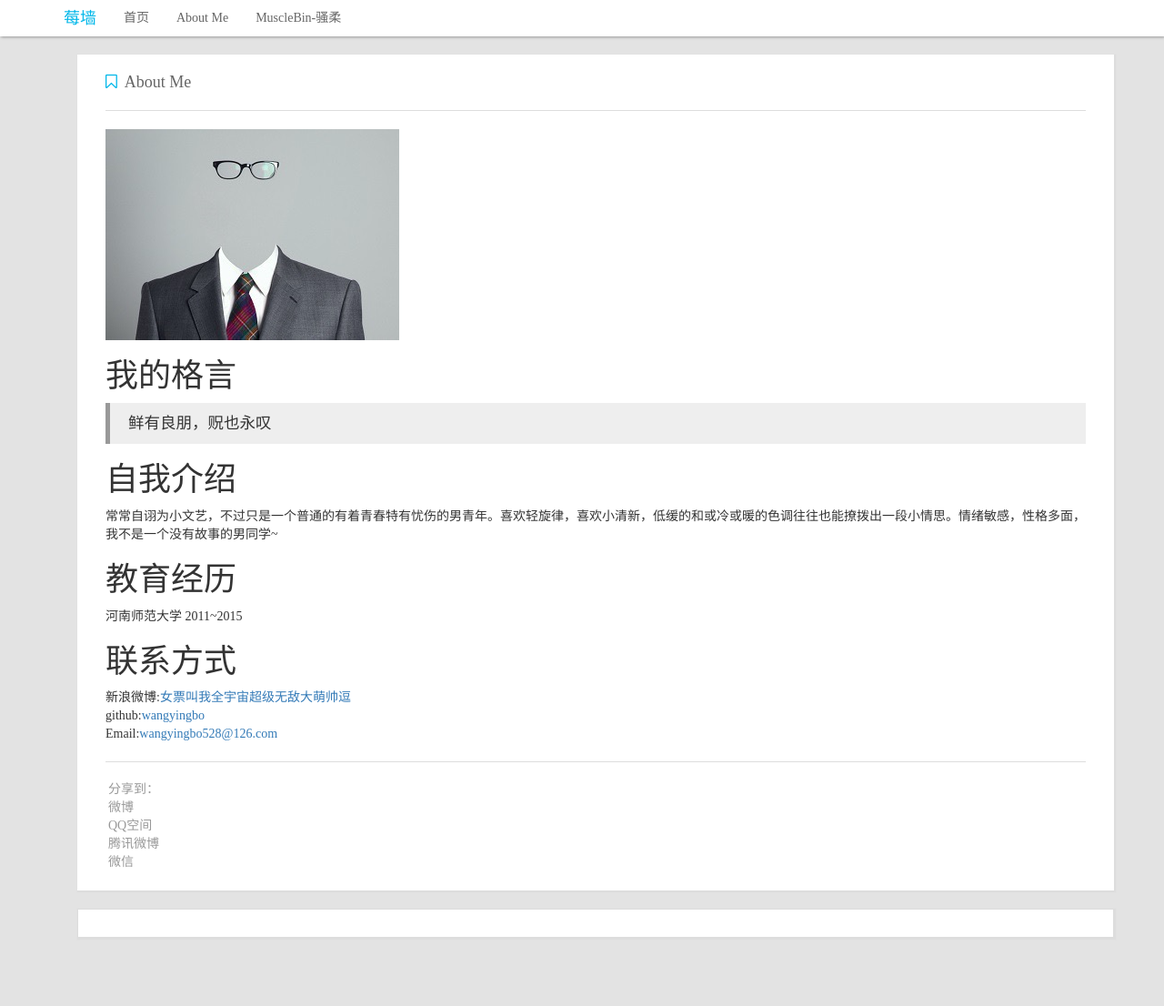
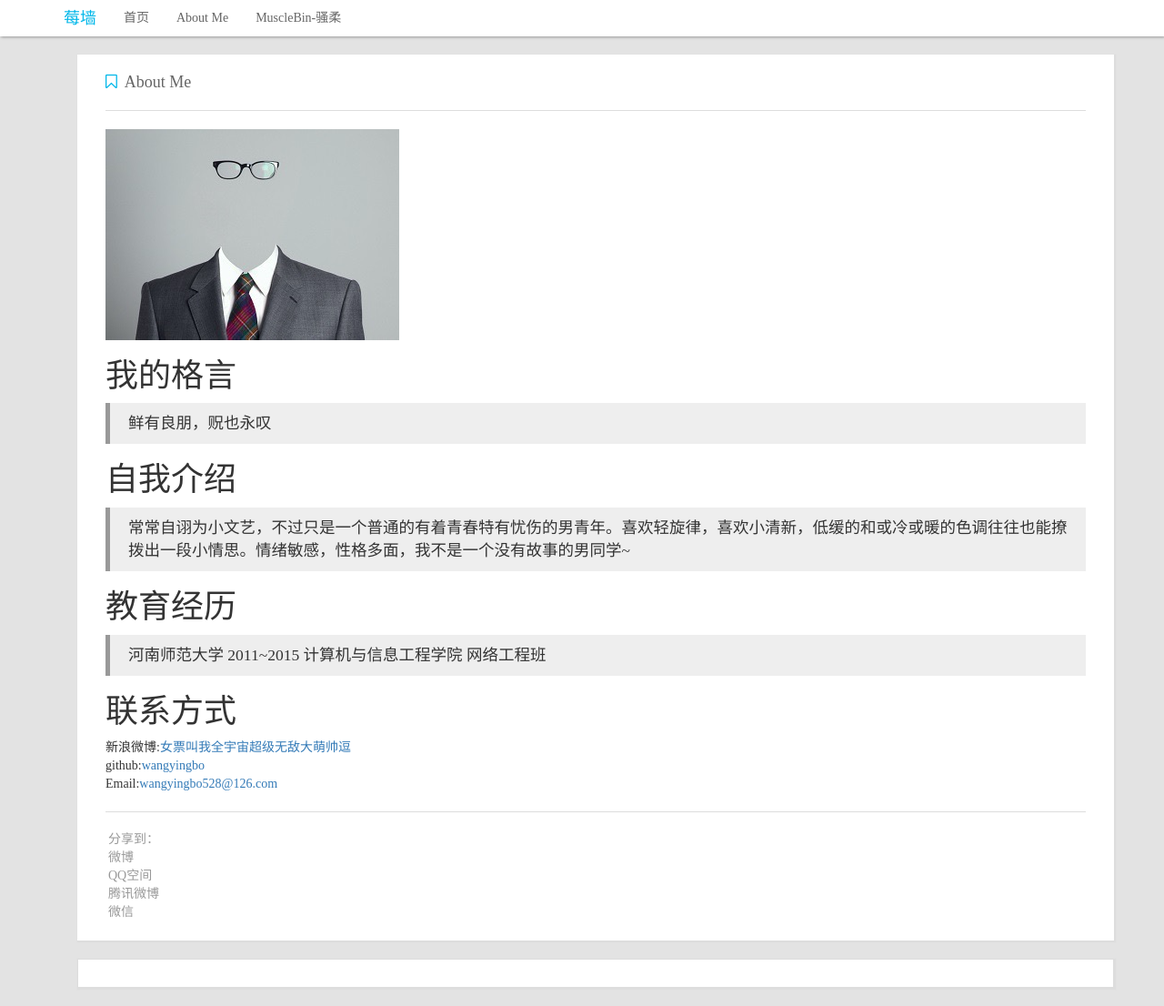
Before and after one commit to wangyingbo/wangyingbo.github.io, a Jekyll site: the page built from about.md, in a window 1280 px wide. Shown: the whole page at 91% size. Built offline with Jekyll 4.4.1, drawn with Linux system fonts in a browser that asks for light colours; nearby versions of some CDN libraries; comment, search, counter and statistics services are not loaded; before the commit the page ends 1051 px from its top, so only the background shows below that.

Commit message:
about me

```diff
--- a/about.md
+++ b/about.md
@@ -13,15 +13,15 @@ permalink: /about/
 
 自我介绍
 ===
-常常自诩为小文艺，不过只是一个普通的有着青春特有忧伤的男青年。喜欢轻旋律，喜欢小清新，低缓的和或冷或暖的色调往往也能撩拨出一段小情思。情绪敏感，性格多面，我不是一个没有故事的男同学~
+> 常常自诩为小文艺，不过只是一个普通的有着青春特有忧伤的男青年。喜欢轻旋律，喜欢小清新，低缓的和或冷或暖的色调往往也能撩拨出一段小情思。情绪敏感，性格多面，我不是一个没有故事的男同学~
 
 教育经历
 ===
-河南师范大学  2011~2015
+> 河南师范大学  2011~2015  计算机与信息工程学院  网络工程班
 
 联系方式
 ===
 
 - 新浪微博:[女票叫我全宇宙超级无敌大萌帅逗 ](http://weibo.com/u/2460637731/home?topnav=1&wvr=6)
 - github:[wangyingbo](https://github.com/wangyingbo)
-- Email:[wangyingbo528@126.com](wangyingbo528@126.com)
+- Email:[wangyingbo528@126.com](http://www.126.com/)
```
